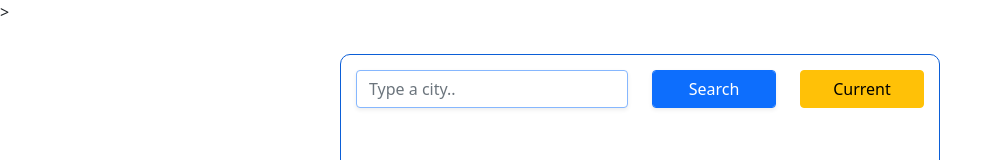
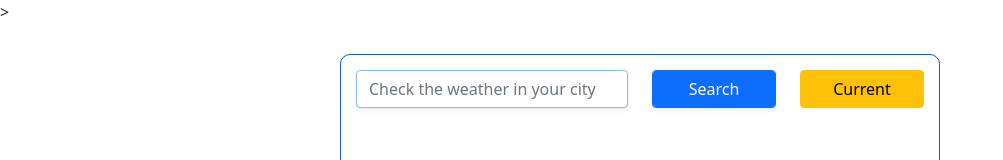
Before and after one commit to KHo56888/my-project, a plain HTML site: page index.html in a window 1280 px wide. Shown: the top 160 px of the page, without its empty margins (0-1003 px from the left). Drawn offline with nearby package versions, Linux system fonts and the light colour scheme; no server answers.

Commit message:
Updated form text

```diff
--- a/index.html
+++ b/index.html
@@ -23,7 +23,7 @@
           <div class="col-6">
           <input
                   type="search"
-                  placeholder="Type a city.."
+                  placeholder="Check the weather in your city"
                   autofocus="on"
                   autocomplete="on"
                   id="city-input"
```
